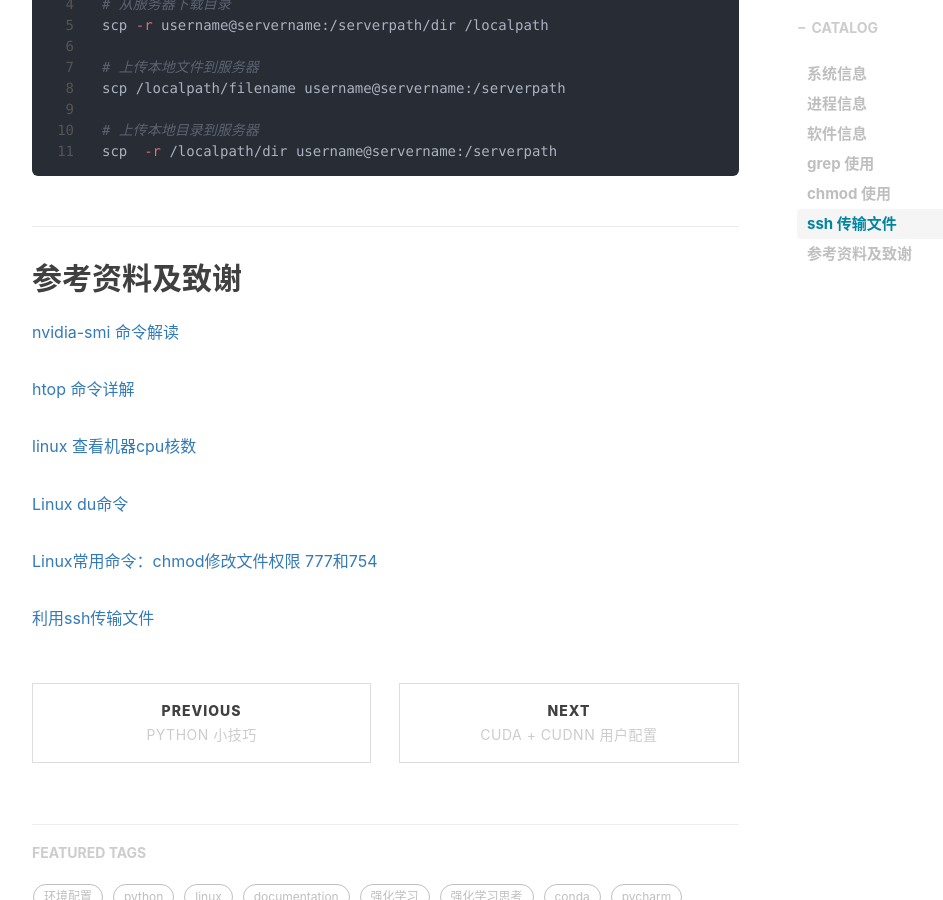
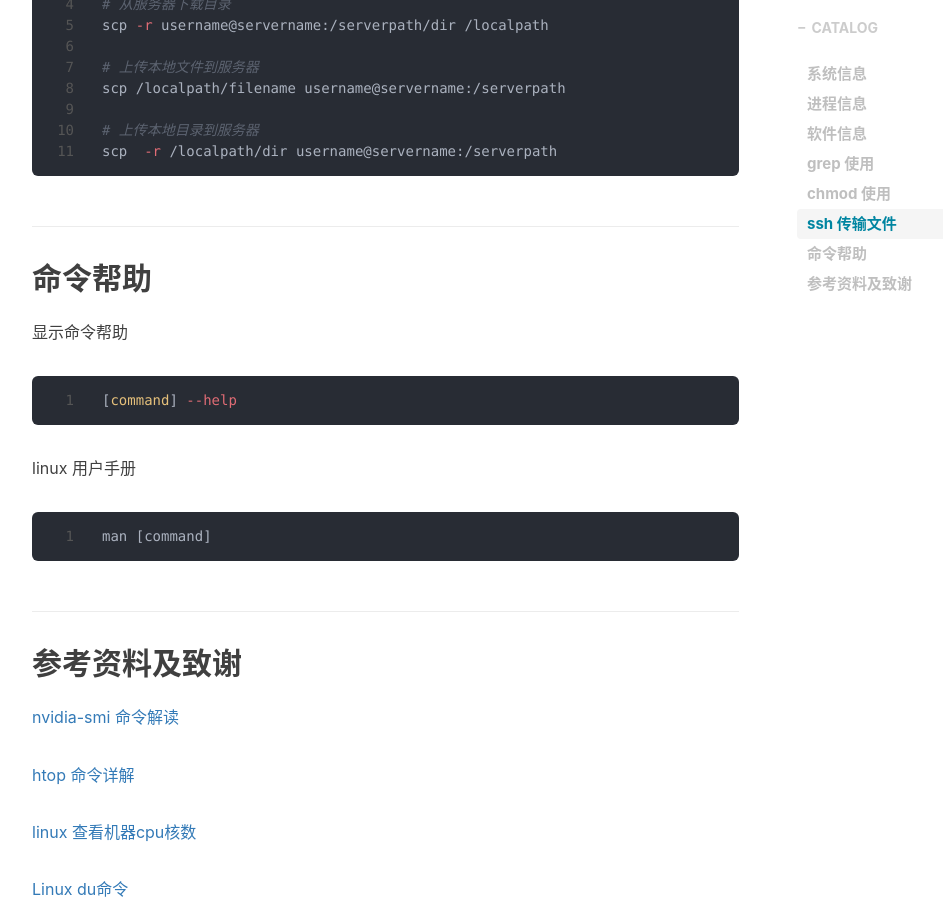
Before and after one commit to liushunyu/blog, a Jekyll site: the page built from _posts/2019-10-31-linux 小技巧.md, in a window 1280 px wide and 900 px high, scrolled down 4544 px. Shown: the whole window, without its empty margins (233-1176 px from the left). Built offline with Jekyll 4.4.1, drawn with Linux system fonts in a browser that asks for light colours; nearby versions of some CDN libraries; comment, search, counter and statistics services are not loaded.

Commit message:
Update 2019-10-31-linux 小技巧.md

````diff
--- a/_posts/2019-10-31-linux 小技巧.md
+++ b/_posts/2019-10-31-linux 小技巧.md
@@ -212,6 +212,26 @@ scp  -r /localpath/dir username@servername:/serverpath
 
 
 
+## 命令帮助
+
+显示命令帮助
+
+```bash
+[command] --help
+```
+
+
+
+linux 用户手册
+
+```
+man [command]
+```
+
+
+
+
+
 ## 参考资料及致谢
 
 [nvidia-smi 命令解读](https://www.cnblogs.com/dahu-daqing/p/9288157.html)
````
